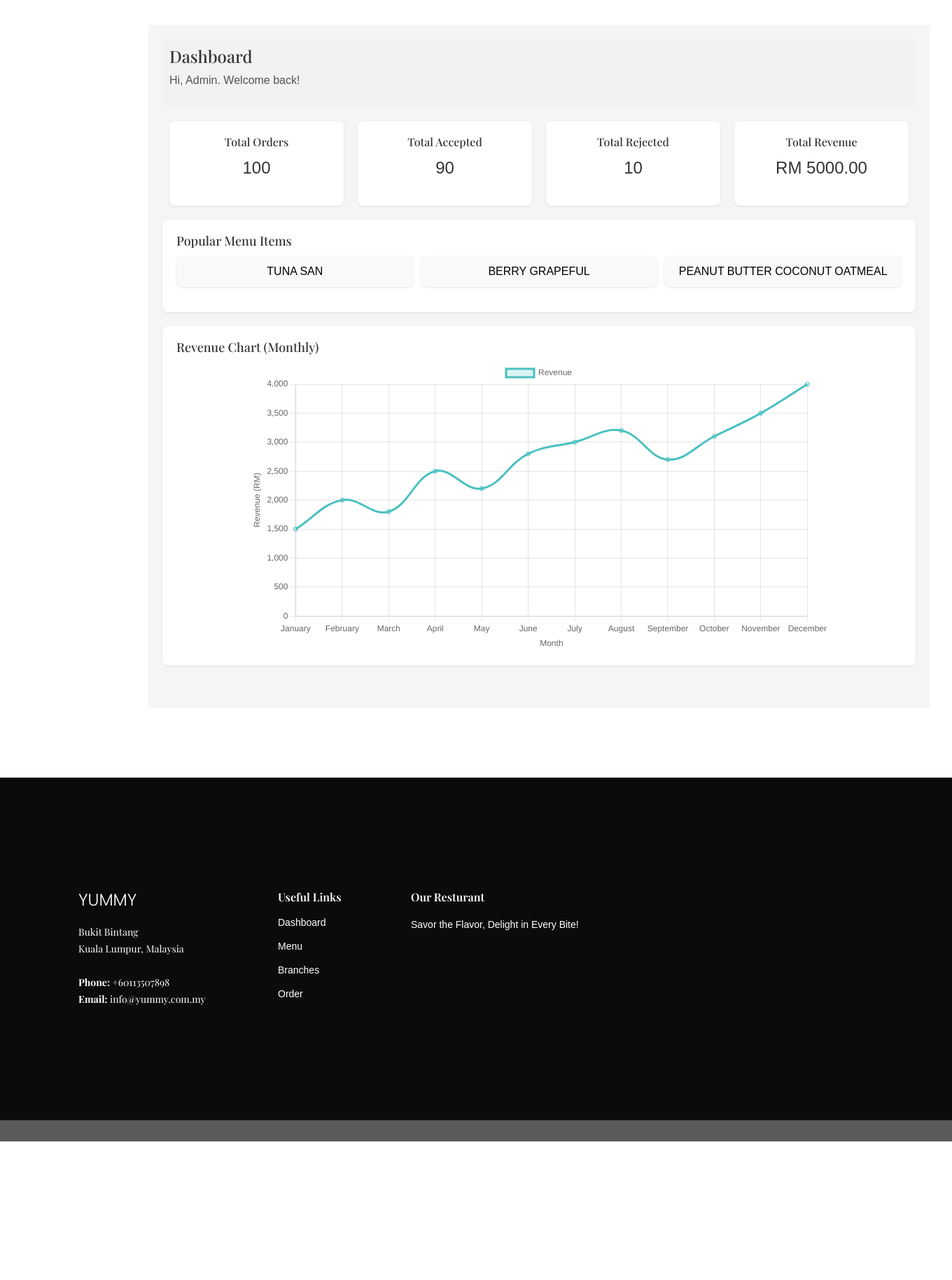
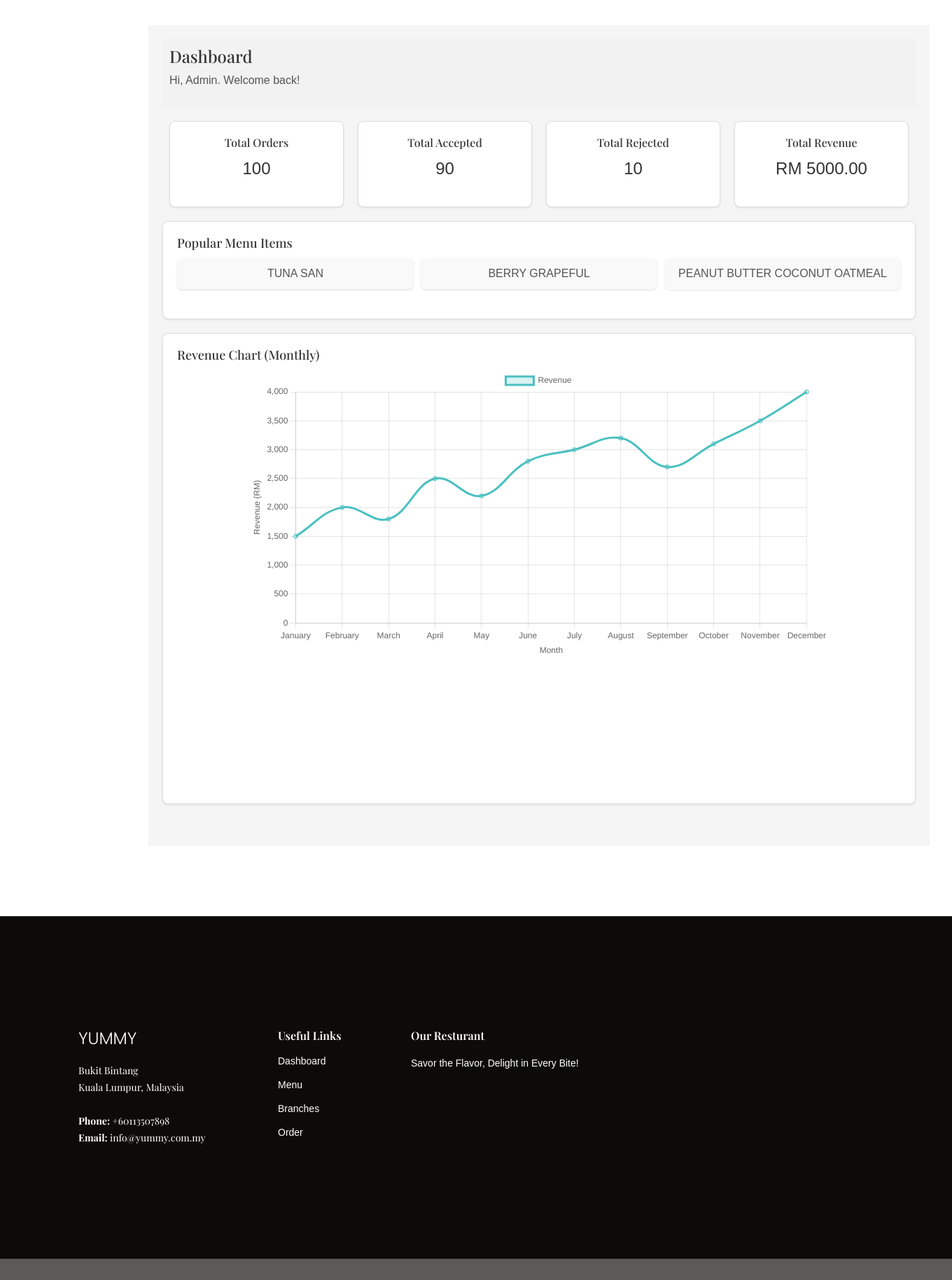
Before and after one commit to mmafrar/yummy, a Django app: page /dashboard/ in a window 1360 px wide. Shown: the part 112-1941 px from the top of the page at 70% size. Before the commit the page ends 1743 px from the top, so only its background shows below. Run offline with Django 5.2, Linux system fonts and the light colour scheme; some libraries are stand-ins or nearby versions; some web fonts are replaced.

Commit message:
Add CSS improvement to Admin dashboard UI (#24)

```diff
--- a/dashboard/static/css/dashboard.css
+++ b/dashboard/static/css/dashboard.css
@@ -1,3 +1,44 @@
+/* dashboard.css */
+
+.container {
+    flex-direction: column;
+    justify-content: center;
+    align-items: center;
+}
+
+.card {
+    background-color: #191313;
+    border-radius: 10px;
+    box-shadow: 0 4px 6px rgba(0, 0, 0, 0.1);
+    padding: 20px;
+    margin: 3.5 auto;
+    background-color: #171111;
+    background-image: linear-gradient(to bottom, #ffffff, #f0f0f0);
+    border: 1px solid #e0e0e0;
+    box-shadow: 0 2px 4px rgba(0, 0, 0, 0.1);
+}
+
+.card:hover {
+    transform: translateY(-5px);
+    box-shadow: 0 10px 20px rgba(0, 0, 0, 0.2);
+}
+
+#popularItems {
+    list-style: none;
+    padding: 0;
+}
+
+#popularItems li {
+    padding: 8px 0;
+    border-bottom: 1px solid #eee;
+    font-size: 16px;
+    color: #555555;
+}
+
+#popularItems li:last-child {
+    border-bottom: none;
+}
+
 .dashboard-container {
     padding: 20px;
     background-color: #f5f5f5;
--- a/dashboard/templates/dashboard.html
+++ b/dashboard/templates/dashboard.html
@@ -1,6 +1,10 @@
 {% extends 'base-dashboard.html' %}
 
 {% load static %}
+
+{% block css_files %}
+<link rel="stylesheet" href="{% static 'css/dashboard.css' %}">
+{% endblock %}
 
 {% block content %}
 <div class="container" style="padding: 20px; background-color: #f5f5f5;">
@@ -10,29 +14,29 @@
     </div>
 
     <div style="display: flex; justify-content: space-between; margin-bottom: 20px;">
-        <div
+        <div class="section card" id="totalOrdersSection"
             style="background: white; border-radius: 8px; padding: 20px; text-align: center; flex: 1; margin: 0 10px; box-shadow: 0 1px 3px rgba(0, 0, 0, 0.1);">
             <h4 style="margin-bottom: 10px; font-size: 16px; color: #333;">Total Orders</h4>
             <p style="font-size: 24px; color: #333;"><span id="totalOrders">0</span></p>
         </div>
-        <div
+        <div class="section card" id="acceptedOrdersSection"
             style="background: white; border-radius: 8px; padding: 20px; text-align: center; flex: 1; margin: 0 10px; box-shadow: 0 1px 3px rgba(0, 0, 0, 0.1);">
             <h4 style="margin-bottom: 10px; font-size: 16px; color: #333;">Total Accepted</h4>
             <p style="font-size: 24px; color: #333;"><span id="acceptedOrders">0</span></p>
         </div>
-        <div
+        <div class="section card" id="rejectedOrdersSection"
             style="background: white; border-radius: 8px; padding: 20px; text-align: center; flex: 1; margin: 0 10px; box-shadow: 0 1px 3px rgba(0, 0, 0, 0.1);">
             <h4 style="margin-bottom: 10px; font-size: 16px; color: #333;">Total Rejected</h4>
             <p style="font-size: 24px; color: #333;"><span id="rejectedOrders">0</span></p>
         </div>
-        <div
+        <div class="section card" id="revenueSection"
             style="background: white; border-radius: 8px; padding: 20px; text-align: center; flex: 1; margin: 0 10px; box-shadow: 0 1px 3px rgba(0, 0, 0, 0.1);">
             <h4 style="margin-bottom: 10px; font-size: 16px; color: #333;">Total Revenue</h4>
             <p style="font-size: 24px; color: #333;">RM <span id="totalRevenue">0.00</span></p>
         </div>
     </div>
 
-    <div class="section"
+    <div class="section card" id="popularItemsSection"
         style="background: white; border-radius: 8px; padding: 20px; margin-bottom: 20px; box-shadow: 0 1px 3px rgba(0, 0, 0, 0.1);">
         <h4 style="margin-bottom: 10px; font-size: 18px; color: #333;">Popular Menu Items</h4>
         <ul id="popularItems" style="list-style: none; padding: 0; display: flex; flex-wrap: wrap; gap: 10px;">
@@ -49,7 +53,7 @@
     </div>
 
     <!-- Revenue Chart Section -->
-    <div class="section"
+    <div class="section card" id="revenueChartSection"
         style="background: white; border-radius: 8px; padding: 20px; box-shadow: 0 1px 3px rgba(0, 0, 0, 0.1);">
         <h4 style="margin-bottom: 10px; font-size: 18px; color: #333;">Revenue Chart (Monthly)</h4>
         <div class="chart-container">
```
